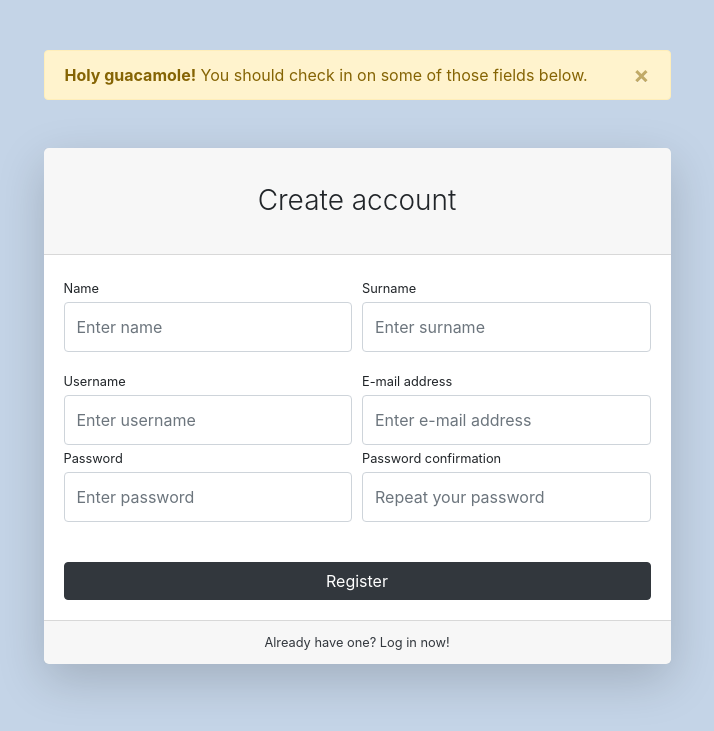
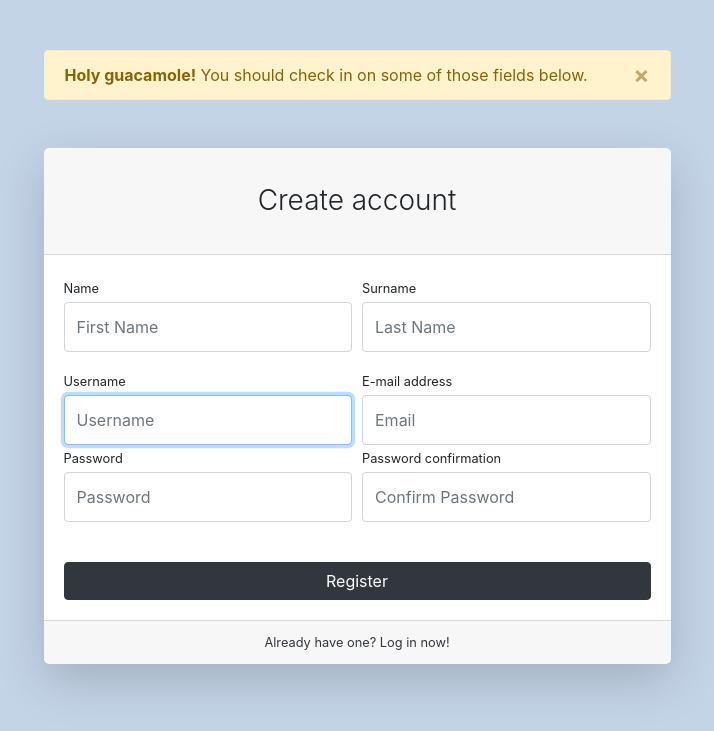
Before and after one commit to A1on322/django_online_store, a Django app: page /users/register/ in a window 1280 px wide. Shown: the top 731 px of the page, without its empty margins (283-997 px from the left). Run offline with Django 4.2, Linux system fonts and the light colour scheme; some libraries are stand-ins or nearby versions.

Commit message:
added user registration page

```diff
--- a/store/users/forms.py
+++ b/store/users/forms.py
@@ -1,5 +1,5 @@
 from django.contrib.auth import get_user_model
-from django.contrib.auth.forms import AuthenticationForm
+from django.contrib.auth.forms import AuthenticationForm, UserCreationForm
 from django import forms
 
 
@@ -14,3 +14,26 @@
     class Meta:
         model = get_user_model()
         fields = ('username', 'password')
+
+
+class RegisterUserForm(UserCreationForm):
+    username = forms.CharField(label="Username",
+                               widget=forms.TextInput(attrs={'class': 'form-control py-4', 'placeholder': 'Username'}))
+    email = forms.EmailField(label="Email",
+                             widget=forms.EmailInput(attrs={'class': 'form-control py-4', 'placeholder': 'Email'}))
+    first_name = forms.CharField(label="First Name",
+                                 widget=forms.TextInput(
+                                     attrs={'class': 'form-control py-4', 'placeholder': 'First Name'}))
+    last_name = forms.CharField(label="Last Name",
+                                widget=forms.TextInput(
+                                    attrs={'class': 'form-control py-4', 'placeholder': 'Last Name'}))
+    password1 = forms.CharField(label="Password",
+                                widget=forms.PasswordInput(
+                                    attrs={'class': 'form-control py-4', 'placeholder': 'Password'}))
+    password2 = forms.CharField(label="Password (again)",
+                                widget=forms.PasswordInput(
+                                    attrs={'class': 'form-control py-4', 'placeholder': 'Confirm Password'}))
+
+    class Meta:
+        model = get_user_model()
+        fields = ('username', 'email', 'first_name', 'last_name', 'password1', 'password2')
--- a/store/users/templates/users/register.html
+++ b/store/users/templates/users/register.html
@@ -15,52 +15,92 @@
                                 <div class="card-header"><h3 class="text-center font-weight-light my-4">Create account</h3>
                                 </div>
                                 <div class="card-body">
-                                <form>
+                                    {% if form.non_field_errors %}
+                                    <div class="alert alert-danger">
+                                    {% for error in form.non_field_errors %}
+                                         <p>{{ error }}</p>
+                                    {% endfor %}
+                                    </div>
+                                    {% endif %}
+                                    <form method="POST">
+                                        {% csrf_token %}
                                         <div class="form-row">
                                             <div class="col-md-6">
                                                 <div class="form-group">
-                                                <label class="small mb-1" for="inputFirstName">Name</label>
-                                                <input class="form-control py-4" id="inputFirstName" type="text"
-                                                       placeholder="Enter name"/>
+                                                    <label class="small mb-1" for="{{ form.first_name.id_for_label }}">
+                                                        Name
+                                                    </label>
+                                                    {{ form.first_name }}
+                                                    {% if form.first_name.errors %}
+                                                        <div class="text-danger small">
+                                                            {{ form.first_name.errors }}
+                                                        </div>
+                                                    {% endif %}
                                                 </div>
                                             </div>
                                             <div class="col-md-6">
                                                 <div class="form-group">
-                                                <label class="small mb-1" for="inputLastName">Surname</label>
-                                                <input class="form-control py-4" id="inputLastName" type="text"
-                                                       placeholder="Enter surname"/>
+                                                    <label class="small mb-1" for="{{ form.last_name.id_for_label }}">
+                                                        Surname
+                                                    </label>
+                                                    {{ form.last_name }}
+                                                    {% if form.last_name.errors %}
+                                                        <div class="text-danger small">
+                                                            {{ form.last_name.errors }}
+                                                        </div>
+                                                    {% endif %}
                                                 </div>
                                             </div>
                                         </div>
                                         <div class="form-row">
                                             <div class="col-md-6">
-                                            <label class="small mb-1" for="inputUsername">Username</label>
-                                            <input class="form-control py-4" id="inputUsername" type="text"
-                                                   aria-describedby="usernameHelp"
-                                                   placeholder="Enter username"/>
+                                                <label class="small mb-1" for="{{ form.username.id_for_label }}">
+                                                    Username
+                                                </label>
+                                                {{ form.username }}
+                                                {% if form.username.errors %}
+                                                    <div class="text-danger small">
+                                                        {{ form.username.errors }}
+                                                    </div>
+                                                {% endif %}
                                             </div>
                                             <div class="col-md-6">
-                                            <label class="small mb-1" for="inputEmailAddress">E-mail address</label>
-                                            <input class="form-control py-4" id="inputEmailAddress" type="email"
-                                                   aria-describedby="emailHelp"
-                                                   placeholder="Enter e-mail address"/>
+                                                <label class="small mb-1" for="{{ form.email.id_for_label }}">
+                                                    E-mail address
+                                                </label>
+                                                {{ form.email }}
+                                                {% if form.email.errors %}
+                                                    <div class="text-danger small">
+                                                        {{ form.email.errors }}
+                                                    </div>
+                                                {% endif %}
                                             </div>
                                         </div>
                                         <div class="form-row">
                                             <div class="col-md-6">
                                                 <div class="form-group">
-                                                <label class="small mb-1" for="inputPassword">Password</label>
-                                                <input class="form-control py-4" id="inputPassword" type="password"
-                                                       placeholder="Enter password"/>
+                                                    <label class="small mb-1" for="{{ form.password1.id_for_label }}">
+                                                        Password
+                                                    </label>
+                                                    {{ form.password1 }}
+                                                    {% if form.password1.errors %}
+                                                    <div class="text-danger small">
+                                                        {{ form.password1.errors }}
+                                                    </div>
+                                                {% endif %}
                                                 </div>
                                             </div>
                                             <div class="col-md-6">
                                                 <div class="form-group">
-                                                <label class="small mb-1" for="inputConfirmPassword">Password
-                                                    confirmation
+                                                    <label class="small mb-1" for="{{ form.password2.id_for_label }}">
+                                                        Password confirmation
                                                     </label>
-                                                <input class="form-control py-4" id="inputConfirmPassword"
-                                                       type="password" placeholder="Repeat your password"/>
+                                                    {{ form.password2 }}
+                                                    {% if form.password2.errors %}
+                                                    <div class="text-danger small">
+                                                        {{ form.password2.errors }}
+                                                    </div>
+                                                {% endif %}
                                                 </div>
                                             </div>
                                         </div>
@@ -70,7 +110,9 @@
                                     </form>
                                 </div>
                                 <div class="card-footer text-center">
-                                <div class="small"><a href={% url 'users:login' %}>Already have one? Log in now!</a></div>
+                                    <div class="small">
+                                        <a href={% url 'users:login' %}>Already have one? Log in now!</a>
+                                    </div>
                                 </div>
                             </div>
                         </div>
--- a/store/users/urls.py
+++ b/store/users/urls.py
@@ -1,10 +1,10 @@
 from django.contrib.auth.views import LogoutView
 from django.urls import path
-from .views import LoginUserView, register_view
+from .views import LoginUserView, RegisterUserView
 
 app_name = 'users'
 
 urlpatterns = [
     path("login/", LoginUserView.as_view(), name="login"),
-    path("register/", register_view, name="register"),
+    path("register/", RegisterUserView.as_view(), name="register"),
 ]
--- a/store/users/views.py
+++ b/store/users/views.py
@@ -1,8 +1,9 @@
 from django.contrib.auth.views import LoginView
 from django.shortcuts import render
 from django.urls import reverse_lazy
+from django.views.generic import CreateView
 
-from users.forms import LoginUserForm
+from users.forms import LoginUserForm, RegisterUserForm
 
 
 # Create your views here.
@@ -15,5 +16,8 @@
         return reverse_lazy('home')
 
 
-def register_view(request):
-    return render(request, 'users/register.html')
+class RegisterUserView(CreateView):
+    form_class = RegisterUserForm
+    template_name = 'users/register.html'
+    extra_context = {'title': 'Registration'}
+    success_url = reverse_lazy('users:login')
```
Lines whose indentation alone changed are shown as unchanged.
